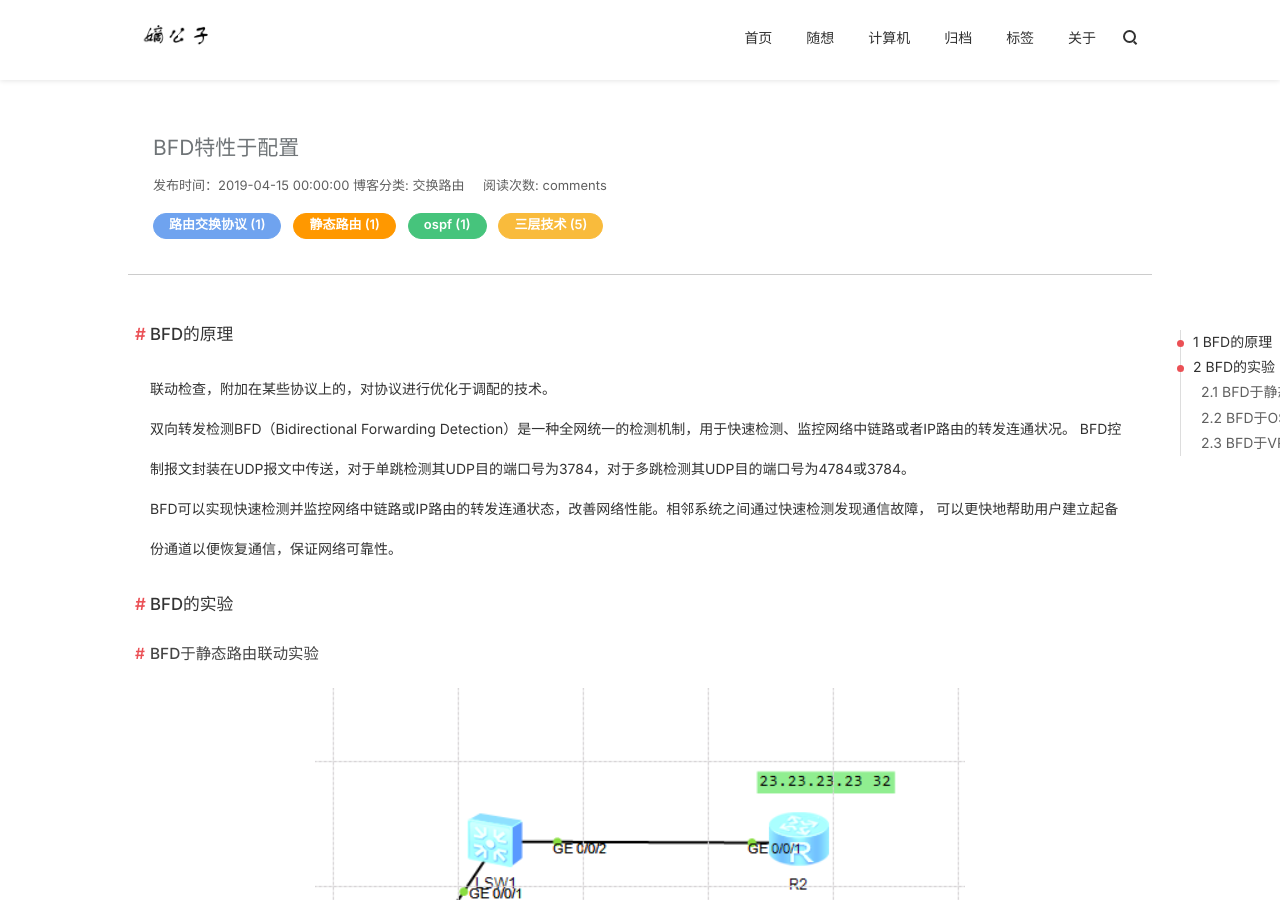
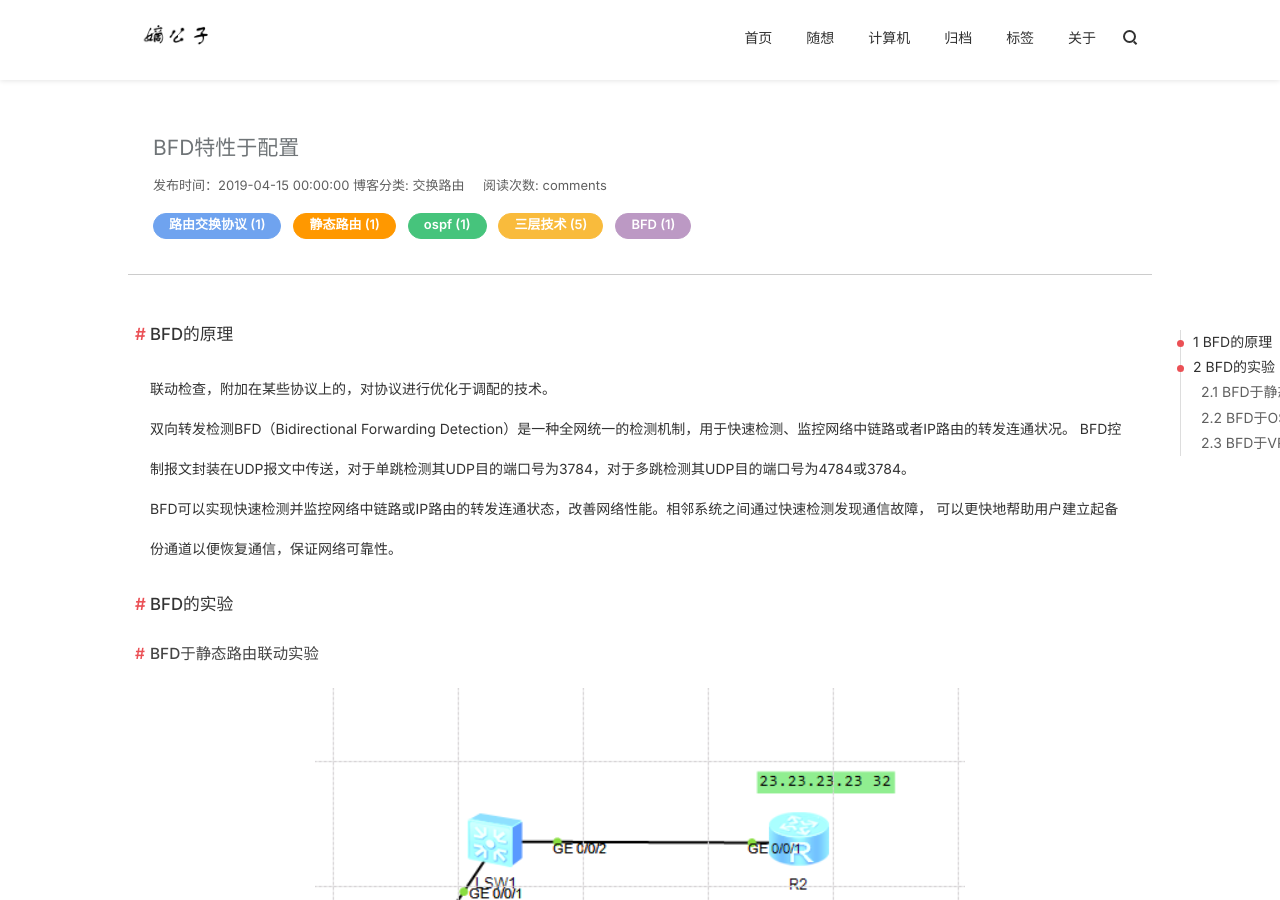
Before and after one commit to diqiu11/digongzi.github.io, a Jekyll site: the page built from _posts/交换路由/2019-04-11-BFD.md, in a window 1280 px wide and 900 px high. Built offline with Jekyll 4.4.1, drawn with Linux system fonts in a browser that asks for light colours; nearby versions of some CDN libraries; comment, search, counter and statistics services are not loaded.

Commit message:
Update 2019-04-11-BFD.md

```diff
--- a/_posts/交换路由/2019-04-11-BFD.md
+++ b/_posts/交换路由/2019-04-11-BFD.md
@@ -11,8 +11,8 @@ tags:
 - 静态路由
 - ospf
 - 三层技术
+- BFD
 ---
-
 
 
 ### BFD的原理
@@ -21,6 +21,7 @@ tags:
 BFD控制报文封装在UDP报文中传送，对于单跳检测其UDP目的端口号为3784，对于多跳检测其UDP目的端口号为4784或3784。
 BFD可以实现快速检测并监控网络中链路或IP路由的转发连通状态，改善网络性能。相邻系统之间通过快速检测发现通信故障，
 可以更快地帮助用户建立起备份通道以便恢复通信，保证网络可靠性。
+
 ### BFD的实验
 
 #### BFD于静态路由联动实验
```
